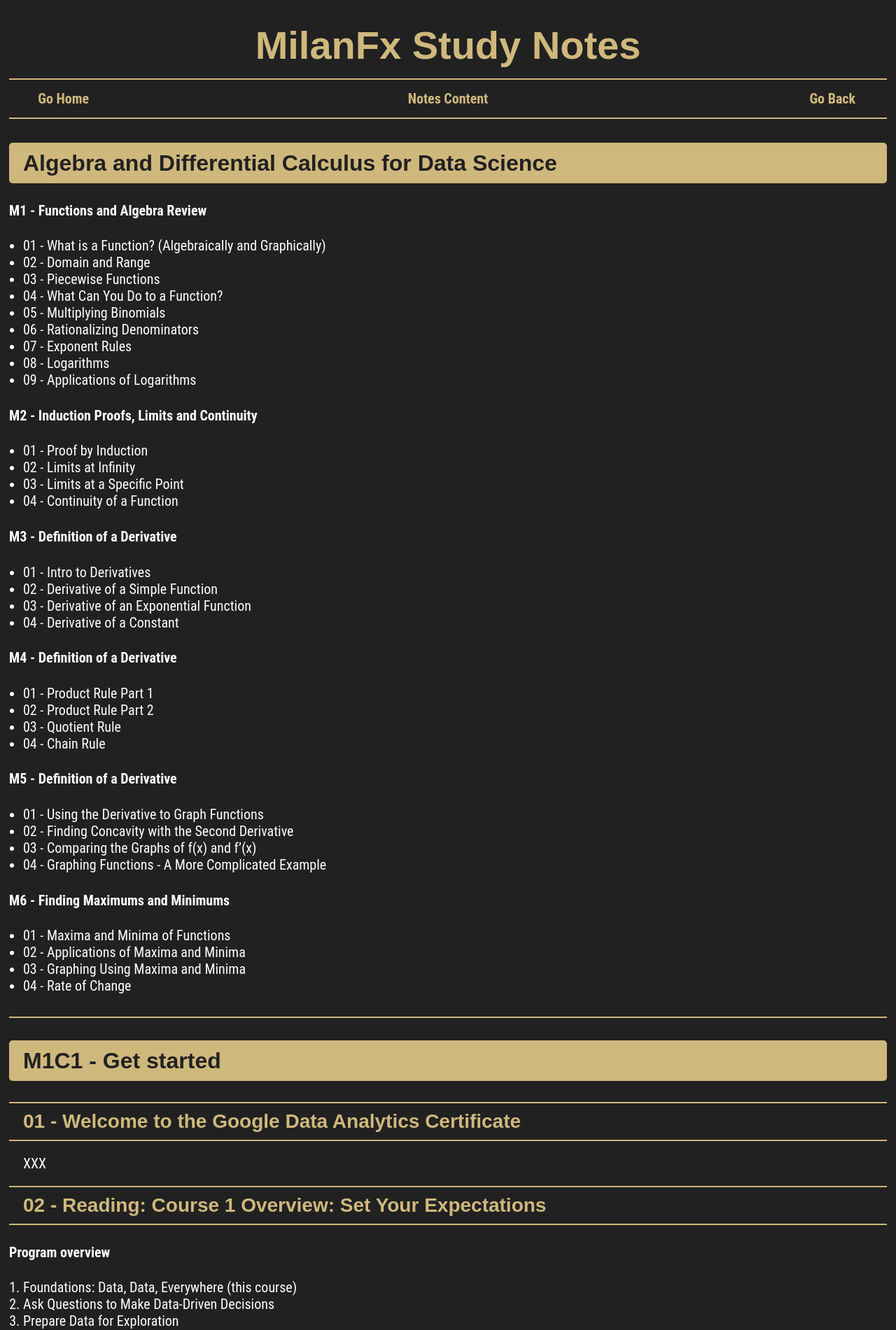
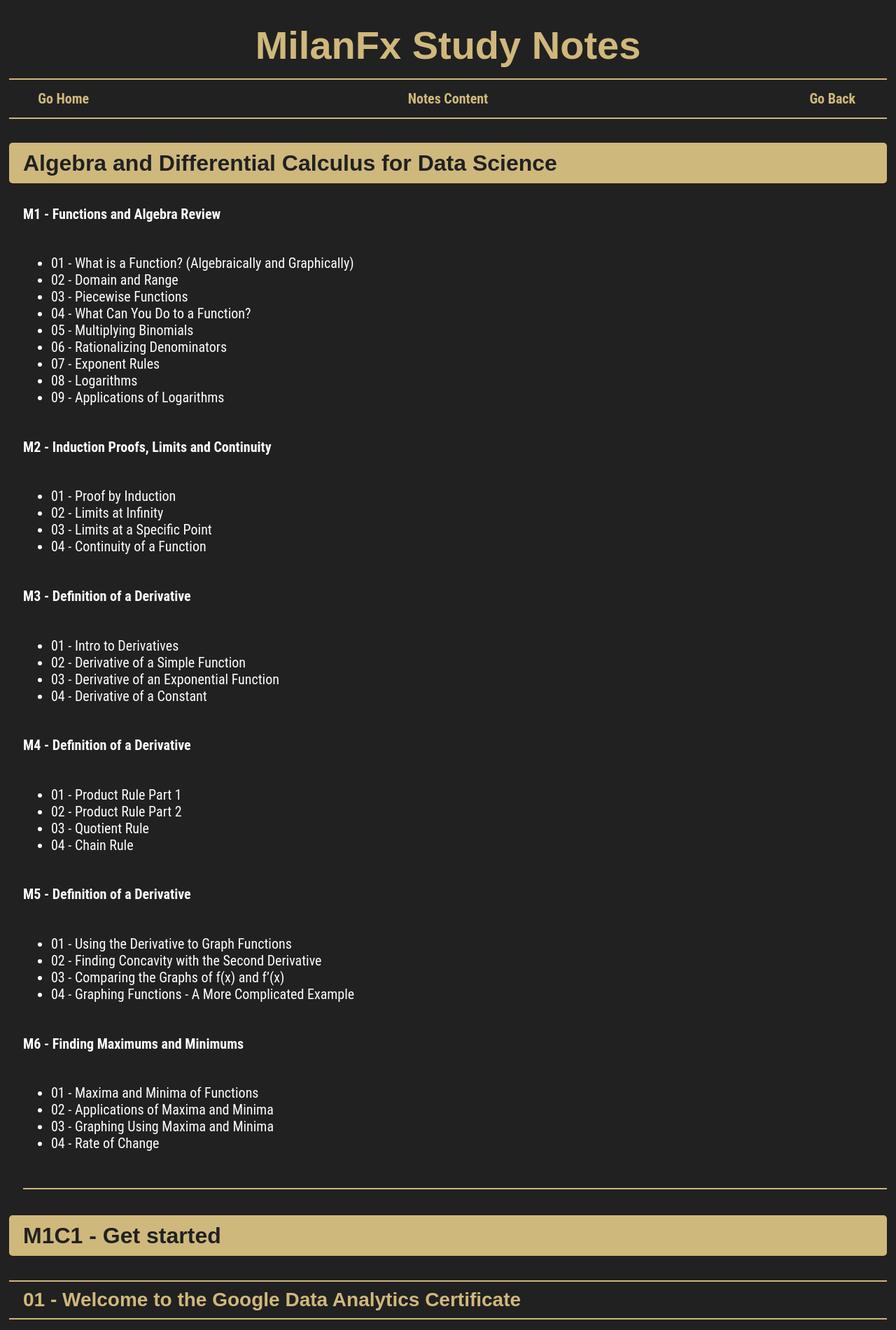
Before and after one commit to milanfx/milanfx.github.io, a Jekyll site: the page built from M1C1.md, in a window 1280 px wide. Shown: the top 1901 px of the page at 70% size. Built offline with Jekyll 4.4.1, drawn with Linux system fonts in a browser that asks for light colours; our own code applies the rules of GitHub Pages for plain Markdown files.

Commit message:
Refactor content layout to use CSS grid

```diff
--- a/_layouts/page.html
+++ b/_layouts/page.html
@@ -33,12 +33,20 @@
       text-decoration: none;
     }
 
-    .content > p,
-    .content > ul,
-    .content > ol,
-    .content > blockquote {
-      padding-left: 20px;
-      padding-right: 20px;
+    .content {
+      display: grid;
+      grid-template-columns: 20px 1fr;
+    }
+
+    .content > * {
+      grid-column: 2;
+    }
+
+    /* 标题拉回全宽 */
+    .content h1,
+    .content h2,
+    .content h3 {
+      grid-column: 1 / -1;
     }
 
     .container {
```
